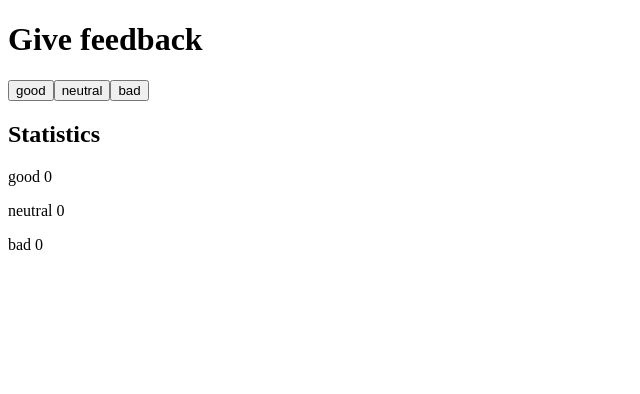
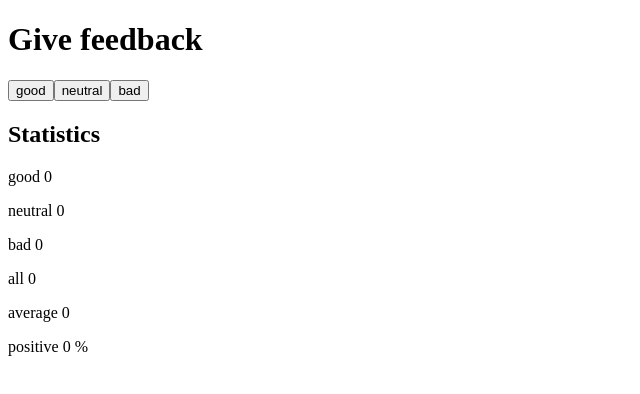
Before and after one commit to jqpe/fullstackopen, a React (Vite) app: page / in a window 1280 px wide. Shown: the top 394 px of the page, without its empty margins (0-640 px from the left). Built offline with nearby package versions, Linux system fonts and the light colour scheme.

Commit message:
1.7 all, average and positive %

```diff
--- a/src/App.jsx
+++ b/src/App.jsx
@@ -33,11 +33,23 @@ function StatisticsRow({ title, value }) {
 }
 
 function Statistics({ data }) {
+  const [good, neutral, bad] = [data[0].value, data[1].value, data[2].value]
+
+  const sum = good + neutral + bad
+  // where good = 1 point, neutral = 0 points and bad = -1 points
+  const score = good - bad
+  const average = score / sum || 0
+  const positive = (good / sum) * 100 || 0
+
   return (
     <>
-      <StatisticsRow title={data[0].title} value={data[0].value} />
-      <StatisticsRow title={data[1].title} value={data[1].value} />
-      <StatisticsRow title={data[2].title} value={data[2].value} />
+      {data.map(row => (
+        <StatisticsRow key={row.title} title={row.title} value={row.value} />
+      ))}
+
+      <StatisticsRow title="all" value={sum} />
+      <StatisticsRow title="average" value={average} />
+      <StatisticsRow title="positive" value={`${positive} %`} />
     </>
   )
 }
```
